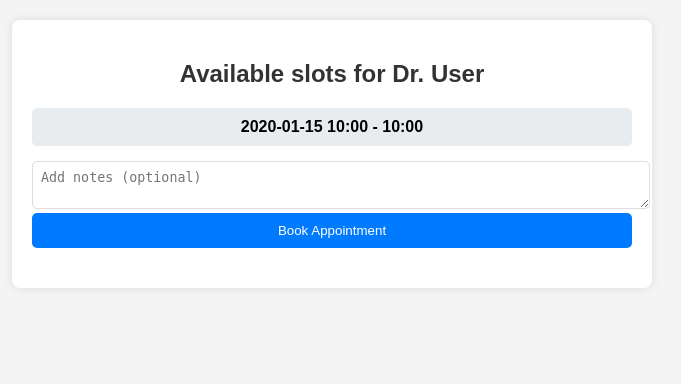
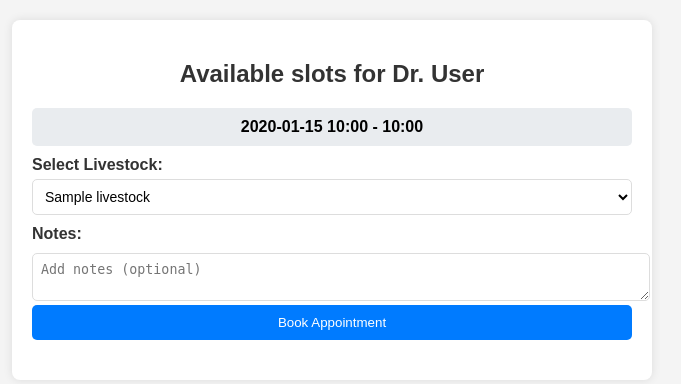
Before and after one commit to Maroa2002/Lora-Life, a Python web app: template app/farmer/templates/vet_availability.html in a window 1280 px wide. Shown: the top 384 px of the page, without its empty margins (308-989 px from the left). Run offline with Jinja, Linux system fonts and the light colour scheme; the template is opened without the code that fills it: most values are stand-ins (such as "Sample title", 1, 10 or a date in 2020).

Commit message:
adss the option for selecting the livestock

```diff
--- a/app/farmer/templates/vet_availability.html
+++ b/app/farmer/templates/vet_availability.html
@@ -1,8 +1,8 @@
 <!DOCTYPE html>
 <html lang="en">
   <head>
-    <meta charset="UTF-8">
-    <meta name="viewport" content="width=device-width, initial-scale=1.0">
+    <meta charset="UTF-8" />
+    <meta name="viewport" content="width=device-width, initial-scale=1.0" />
     <title>Vet Availability</title>
     <style>
       body {
@@ -11,6 +11,7 @@
         padding: 0;
         background-color: #f4f4f4;
       }
+
       .container {
         max-width: 600px;
         margin: 20px auto;
@@ -19,10 +20,12 @@
         box-shadow: 0 0 10px rgba(0, 0, 0, 0.1);
         border-radius: 8px;
       }
+
       h2 {
         text-align: center;
         color: #333;
       }
+
       .slot-time {
         padding: 10px;
         margin-bottom: 10px;
@@ -31,9 +34,28 @@
         text-align: center;
         font-weight: bold;
       }
+
       form {
         margin-bottom: 20px;
       }
+
+      label {
+        display: block;
+        margin-top: 10px;
+        margin-bottom: 5px;
+        color: #333;
+        font-weight: bold;
+      }
+
+      select {
+        width: 100%;
+        padding: 8px;
+        border: 1px solid #ddd;
+        border-radius: 5px;
+        background-color: #fff;
+        font-size: 14px;
+      }
+
       textarea {
         width: 100%;
         padding: 8px;
@@ -41,6 +63,7 @@
         border-radius: 5px;
         margin-top: 5px;
       }
+
       button {
         width: 100%;
         padding: 10px;
@@ -51,13 +74,16 @@
         cursor: pointer;
         transition: background 0.3s;
       }
+
       button:hover {
         background: #0056b3;
       }
+
       p {
         text-align: center;
         color: #777;
       }
+
       .alert {
         padding: 0.75rem 1rem;
         margin-bottom: 1rem;
@@ -73,6 +99,7 @@
         background-color: #d4edda;
         color: #155724;
       }
+
       @media (max-width: 600px) {
         .container {
           width: 90%;
@@ -92,10 +119,18 @@
     {% endwith %}
     {% for slot in availability_slots %}
       <div class="slot-time">
-                {{ slot.start_time.strftime('%Y-%m-%d %H:%M') }} -
-                {{ slot.end_time.strftime('%H:%M') }}
+            {{ slot.start_time.strftime('%Y-%m-%d %H:%M') }} - {{
+            slot.end_time.strftime('%H:%M') }}
       </div>
       <form action="{{ url_for('farmer.book_appointment', slot_id=slot.id) }}" method="post">
+        <label for="livestock">Select Livestock:</label>
+        <select name="livestock_id" id="livestock" required>
+          {% for livestock in livestock_list %}
+            <option value="{{ livestock.id }}">{{ livestock.name }}</option>
+          {% endfor %}
+        </select>
+        <br />
+        <label for="notes">Notes:</label>
         <textarea name="notes" placeholder="Add notes (optional)"></textarea>
         <button type="submit">Book Appointment</button>
       </form>
```
Lines whose indentation alone changed are shown as unchanged.
